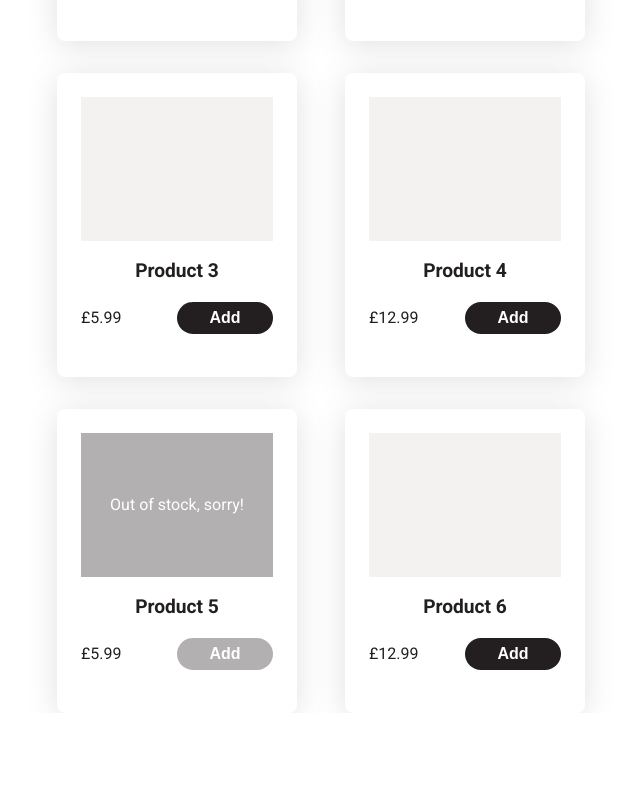
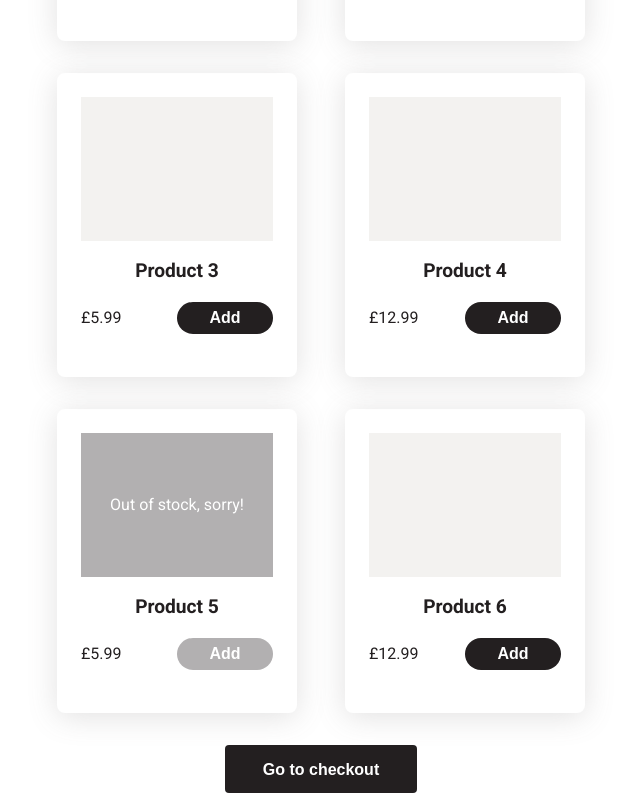
Before and after one commit to eduardomcv/aeguana-test, a React (Vite) app: page / in a window 1280 px wide. Shown: the part 423-1216 px from the top of the page, without its empty margins (319-959 px from the left). Before the commit the page ends 1136 px from the top, so only its background shows below. Built offline with nearby package versions, Linux system fonts and the light colour scheme.

Commit message:
add checkout button

```diff
--- a/src/App.scss
+++ b/src/App.scss
@@ -1,5 +1,10 @@
 main {
   display: flex;
-  justify-content: center;
+  flex-direction: column;
+  align-items: center;
   padding-top: 2rem;
 }
+
+.checkout-button {
+  margin-top: 2rem;
+}
--- a/src/App.tsx
+++ b/src/App.tsx
@@ -3,13 +3,21 @@ import { Header } from "./components/Header";
 import { ProductsList } from "./components/ProductsList";
 
 import "./App.scss";
+import { Button } from "./components/Button";
 
 function App() {
+  function handleCheckoutClick() {
+    console.log("go to checkout");
+  }
+
   return (
     <ShoppingCartProvider>
       <Header />
       <main>
         <ProductsList />
+        <Button className="checkout-button" onClick={handleCheckoutClick}>
+          Go to checkout
+        </Button>
       </main>
     </ShoppingCartProvider>
   );
```
